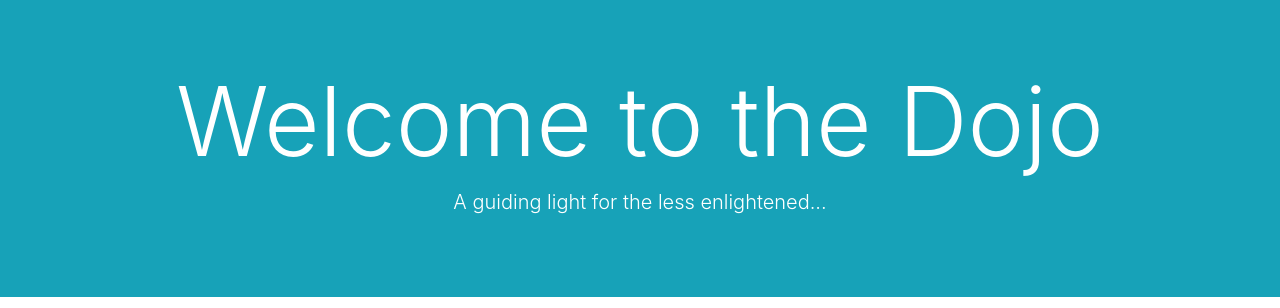
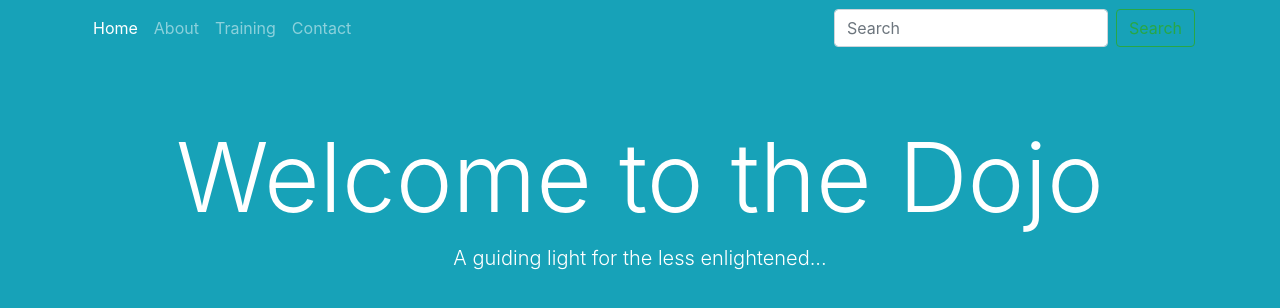
Before and after one commit to GrzegorzKmiecinski/bootstrap-course-1, a plain HTML site: page index.html in a window 1280 px wide. Shown: the top 308 px of the page. Drawn offline with nearby package versions, Linux system fonts and the light colour scheme.

Commit message:
modified index.html for bootstrap navs demonstration

```diff
--- a/index.html
+++ b/index.html
@@ -15,6 +15,25 @@
 
 <body>
 
+    <nav class="navbar navbar-expand-sm bg-info navbar-dark">
+        <div class="container">
+            <button class="navbar-toggler" data-toggle="collapse" data-target="#mainNav">
+                <span class="navbar-toggler-icon"></span>
+            </button>
+            <div class="collapse navbar-collapse" id="mainNav">
+                <div class="navbar-nav">
+                    <a class="nav-item nav-link active" href="#">Home</a>
+                    <a class="nav-item nav-link" href="#">About</a>
+                    <a class="nav-item nav-link" href="#">Training</a>
+                    <a class="nav-item nav-link" href="#">Contact</a>
+                </div>
+            </div>
+            <form class="form-inline my-2 my-lg-0 navbar-inverse">
+                <input class="form-control mr-sm-2" type="search" placeholder="Search" aria-label="Search">
+                <button class="btn btn-outline-success my-2 my-sm-0" type="submit">Search</button>
+            </form>
+        </div>
+    </nav>
 
     <div class="jumbotron jumbotron-fluid bg-info text-white" style="background: #aaa;">
         <div class="container text-center">
```
